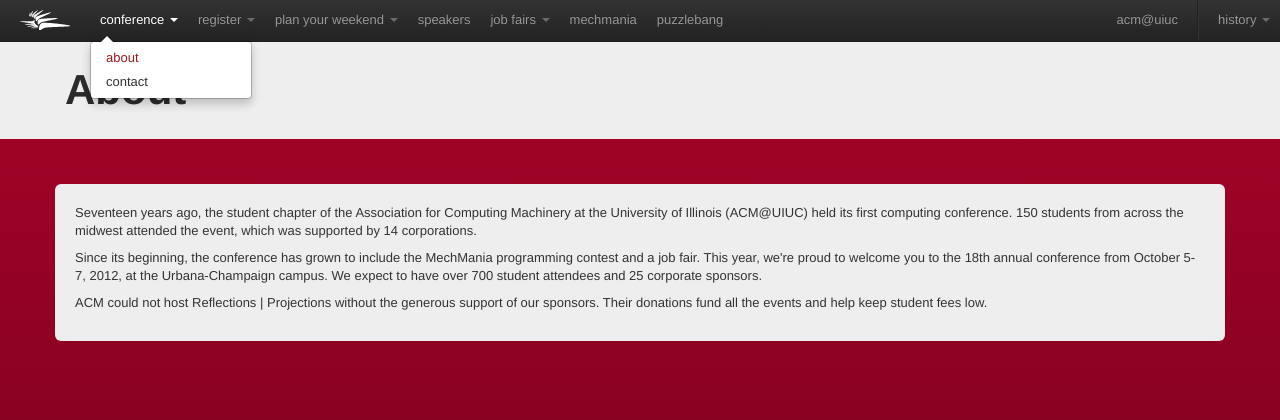
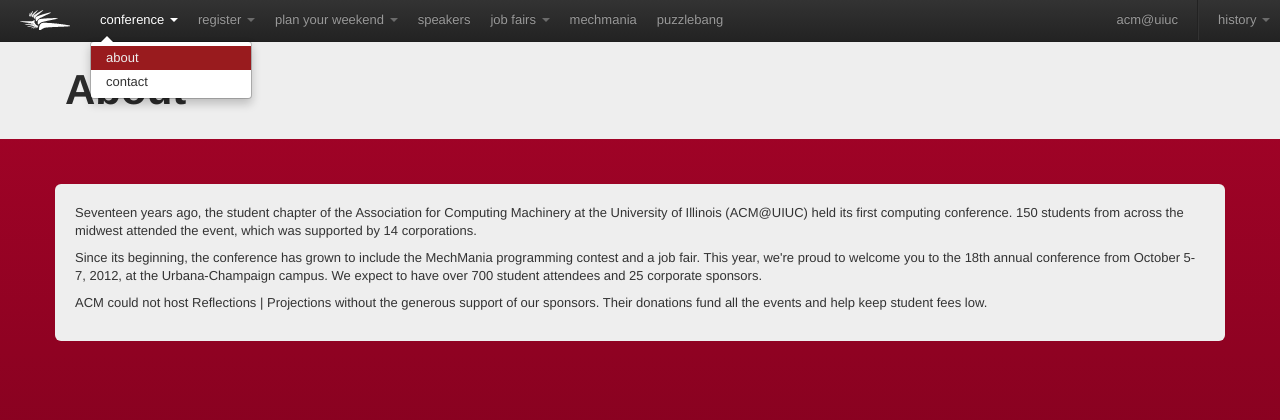
Before and after one commit to ReflectionsProjections/mango-django, a PHP site: page /about.php in a window 1280 px wide, after a click on "conference". Shown: the top 420 px of the page. Run offline with PHP 8.4, Linux system fonts and the light colour scheme.

Commit message:
changed dropdowns to have a red background, white text when highlighted

```diff
--- a/css/rp_styles.css
+++ b/css/rp_styles.css
@@ -358,8 +358,8 @@
 
 .navbar .nav .dropdown-menu .active > a,
 .navbar .nav .dropdown-menu .active > a:hover {
-  background-color: inherit;
-  color: #991B1E;
+  background-color: #991B1E;
+  color: #eee;
 }
 
 /*
```
